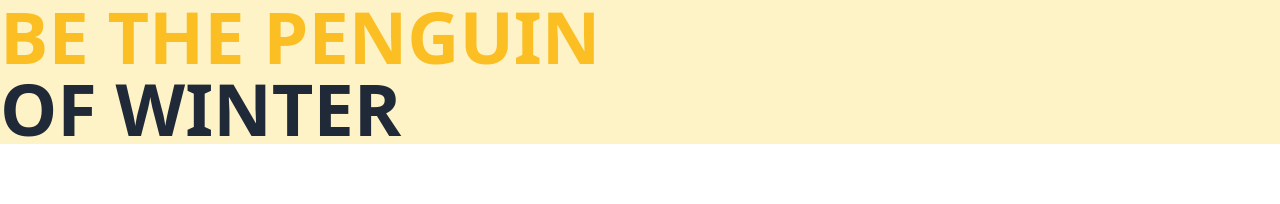
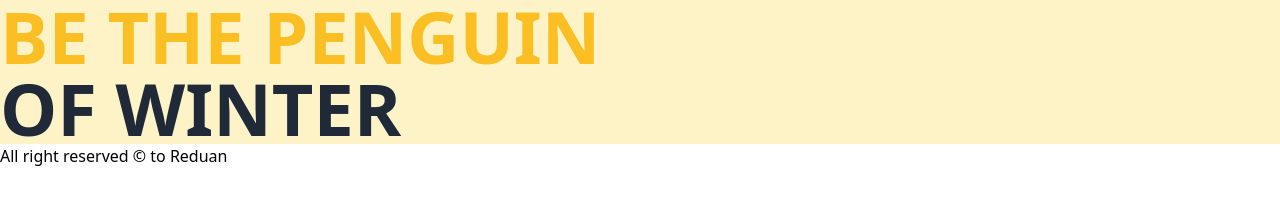
Before and after one commit to Mir-Md-Reduan/penguin-design-tailwind, a plain HTML site: page index.html in a window 1280 px wide. Drawn offline with nearby package versions, Linux system fonts and the light colour scheme.

Commit message:
commit test

```diff
--- a/index.html
+++ b/index.html
@@ -21,7 +21,7 @@
 
     </main>
     <footer>
-
+        <p>All right reserved &copy; to Reduan </p>
     </footer>
 </body>
 
```
